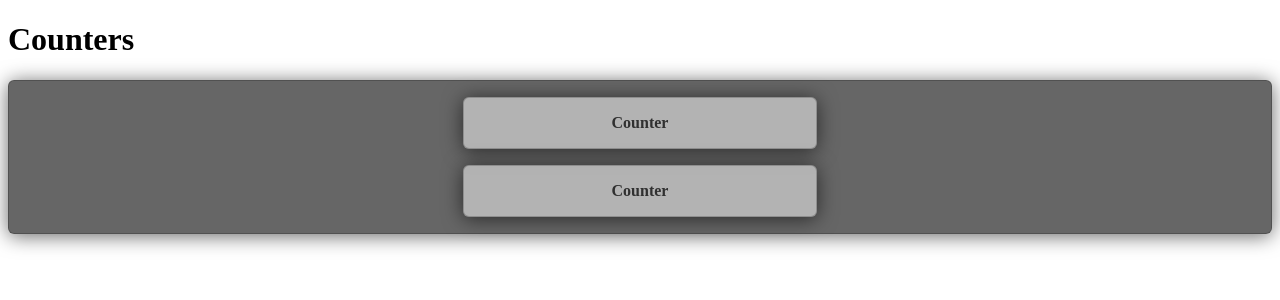
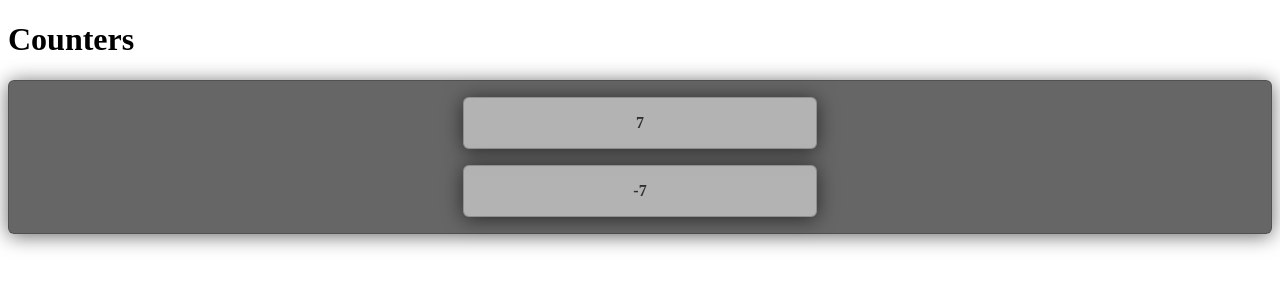
Before and after one commit to sunilkumarba/reactjs-lab, a React (Create React App) app: page / in a window 1280 px wide. Shown: the top 300 px of the page. Built offline with nearby package versions, Linux system fonts and the light colour scheme.

Commit message:
Update 5 files

```diff
--- a/src/components/Counter/Counter.jsx
+++ b/src/components/Counter/Counter.jsx
@@ -1,10 +1,13 @@
 import Card from "components/UI/Card";
+import useCounter from "hooks/useCounter";
 import styles from "./Counter.module.css";
 
-export default function Counter(props) {
+export default function Counter({ step = 1 }) {
+  const counter = useCounter(step);
+
   return (
     <>
-      <Card className={styles["counter-container"]}>Counter</Card>
+      <Card className={styles["counter-container"]}>{counter}</Card>
     </>
   );
 }
--- /dev/null
+++ b/src/hooks/useCounter.jsx
@@ -0,0 +1,17 @@
+import { useState, useEffect } from "react";
+
+export default function useCounter(step = 1) {
+  const [counter, setCounter] = useState(0);
+
+  if (step === 0) step = 1;
+
+  useEffect(() => {
+    const intervalID = setInterval(() => {
+      setCounter((prev) => prev + step);
+    }, 1000);
+
+    return () => clearInterval(intervalID);
+  }, []);
+
+  return counter;
+}
--- a/src/pages/CountersPage/CountersPage.jsx
+++ b/src/pages/CountersPage/CountersPage.jsx
@@ -8,8 +8,8 @@ export default function CountersPage(props) {
       <h1>Counters</h1>
 
       <Card className={styles["counters-container"]}>
-        <Counter />
-        <Counter />
+        <Counter step={1} />
+        <Counter step={-1} />
       </Card>
     </>
   );
```
Also changed, not shown: .codesandbox/tasks.json (added), 1 other file (tests, documents, lock files or other folders).
